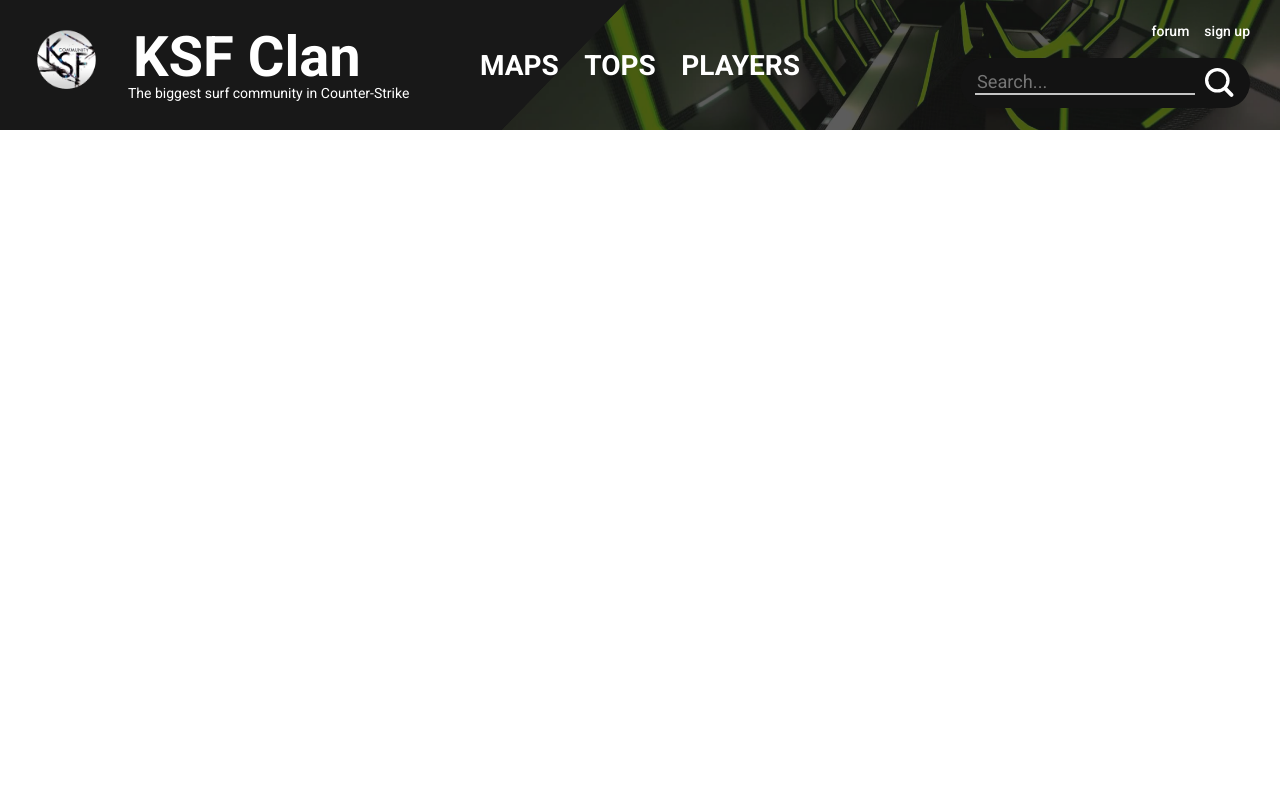
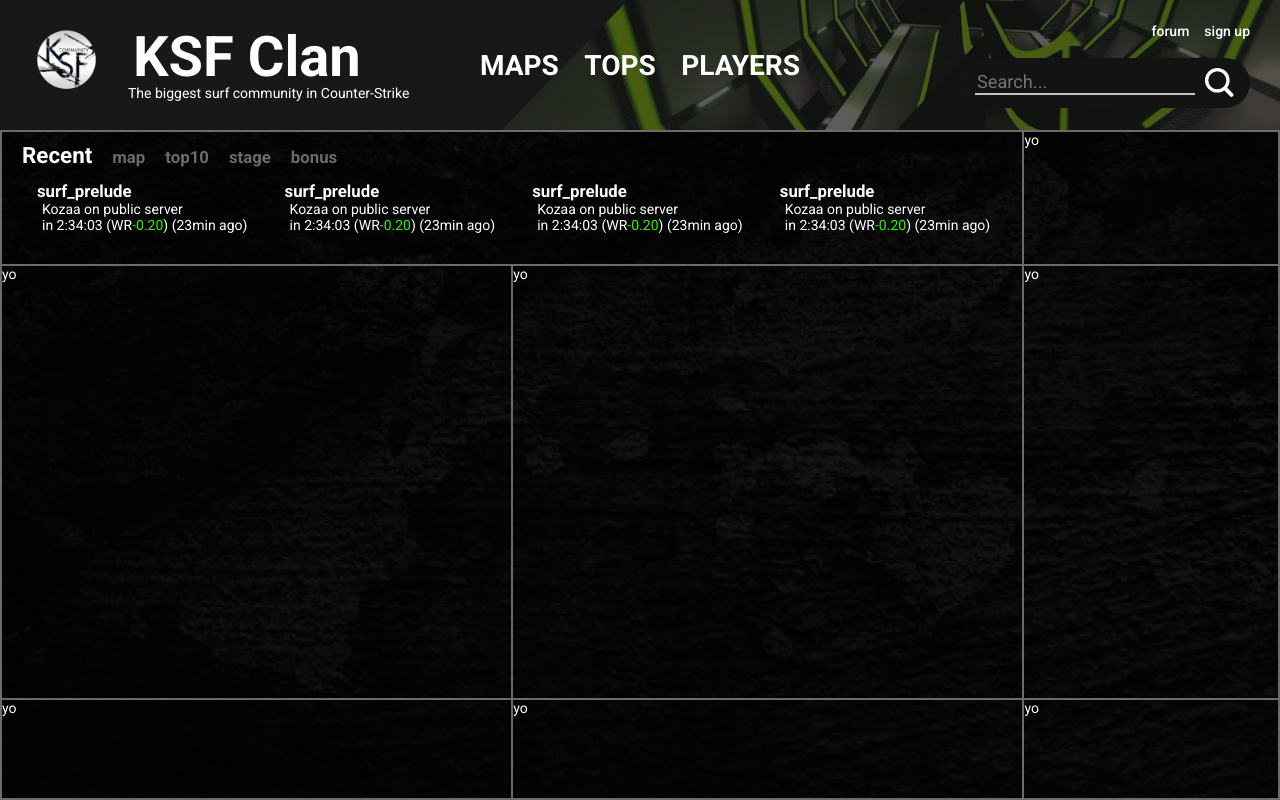
Before and after one commit to Kozaa/KSF-website, a Vue app: page / in a window 1280 px wide. Built offline with nearby package versions, Linux system fonts and the light colour scheme.

Commit message:
added Recent records block

```diff
--- a/public/index.html
+++ b/public/index.html
@@ -5,6 +5,7 @@
     <meta http-equiv="X-UA-Compatible" content="IE=edge" />
     <meta name="viewport" content="width=device-width,initial-scale=1.0" />
     <link rel="preconnect" href="https://fonts.gstatic.com" />
+    <link rel="icon" href="<%= BASE_URL %>favicon.png" />
     <link
       href="https://fonts.googleapis.com/css2?family=Roboto:wght@400;500;700&display=swap"
       rel="stylesheet"
--- a/src/App.vue
+++ b/src/App.vue
@@ -30,9 +30,13 @@
 
 body {
   margin: 0;
+  min-height: 100vh;
   font-family: "Roboto", sans-serif;
 
   color: white;
+  background-color: black;
+  background-image: url(./assets/images/mainBackground.png);
+  background-size: cover;
 
   display: flex;
   flex-direction: column;
@@ -41,6 +45,7 @@
 
   #app {
     min-width: 100%;
+    min-height: 100vh;
   }
 }
 
--- /dev/null
+++ b/src/components/Recent.vue
@@ -0,0 +1,53 @@
+<template>
+  <div>
+    <div>
+      <span class="title">Recent</span>
+      <SortOption v-for="(option, i) in options" :key="i" :text="option" />
+    </div>
+    <div class="msgFeed">
+      <RecentMsg
+        v-for="(msg, i) in data.recent.slice(0, 4)"
+        :key="i"
+        :msg="msg"
+      />
+    </div>
+  </div>
+</template>
+
+<script lang="ts">
+import RecentMsg from "./RecentMsg.vue";
+import SortOption from "./SortOption.vue";
+import data from "../assets/data/data";
+
+export default {
+  name: "Recent",
+  components: {
+    RecentMsg,
+    SortOption,
+  },
+  setup() {
+    console.log(data);
+    console.log("recent");
+
+    const options = ["map", "top10", "stage", "bonus"];
+
+    return { data, options };
+  },
+};
+</script>
+
+<style>
+.msgFeed {
+  width: auto;
+  min-width: 100%;
+  height: 70%;
+  display: flex;
+  align-items: center;
+  overflow: hidden;
+}
+
+.title {
+  font-size: 1.6rem;
+  font-weight: 700;
+}
+</style>
--- /dev/null
+++ b/src/components/RecentMsg.vue
@@ -0,0 +1,55 @@
+<template>
+  <div class="wrapper">
+    <div class="map">{{ msg.map }}</div>
+    <div class="text">{{ msg.name }} on {{ msg.server }} server</div>
+    <div class="subText">
+      in {{ msg.time }} (WR<span class="green">{{ msg.improvedBy }}</span
+      >) (23min ago)
+    </div>
+  </div>
+</template>
+
+<script lang="ts">
+import { defineComponent, PropType } from "vue";
+
+interface MsgType {
+  name: string;
+  map: string;
+  time: string;
+  improvedBy: string;
+  server: string;
+}
+
+export default defineComponent({
+  name: "RecentMsg",
+  props: {
+    msg: {
+      type: Object as PropType<MsgType>,
+      required: true,
+    },
+  },
+  setup() {
+    console.log("recentmsg");
+  },
+});
+</script>
+
+<style lang="scss">
+.wrapper {
+  /* white-space: nowrap; */
+  padding: 5px 20px;
+  width: 25%;
+
+  .map {
+    font-size: 1.2em;
+    font-weight: 700;
+    transform: translateX(-5px);
+  }
+
+  .subText {
+    .green {
+      color: #30f100;
+    }
+  }
+}
+</style>
--- /dev/null
+++ b/src/components/SortOption.vue
@@ -0,0 +1,21 @@
+<template>
+  <span class="option"> {{ text }}</span>
+</template>
+
+<script>
+export default {
+  name: "sortOption",
+  props: {
+    text: String,
+  },
+};
+</script>
+
+<style>
+.option {
+  color: #6b6b6b;
+  font-size: 1.2rem;
+  font-weight: 700;
+  margin-left: 20px;
+}
+</style>
--- a/src/store/index.ts
+++ b/src/store/index.ts
@@ -1,8 +1,10 @@
 import { createStore } from "vuex";
 
 export default createStore({
-  state: {},
+  state: {
+    recentSort: "map",
+  },
   mutations: {},
   actions: {},
-  modules: {}
+  modules: {},
 });
--- a/src/views/Home.vue
+++ b/src/views/Home.vue
@@ -1,11 +1,46 @@
 <template>
-  <div class="home"></div>
+  <main class="home">
+    <Recent class="gridItem recent" />
+    <div class="gridItem">yo</div>
+    <div class="gridItem">yo</div>
+    <div class="gridItem">yo</div>
+    <div class="gridItem">yo</div>
+    <div class="gridItem">yo</div>
+    <div class="gridItem">yo</div>
+    <div class="gridItem">yo</div>
+  </main>
 </template>
 
 <script lang="ts">
+import Recent from "../components/Recent.vue";
+
 export default {
   name: "Home",
+  components: {
+    Recent,
+  },
 };
 </script>
 
-<style lang="scss" scoped></style>
+<style lang="scss" scoped>
+.home {
+  width: 100%;
+  height: calc(100vh - 130px);
+  display: grid;
+  grid-template-columns: 40% 40% 20%;
+  grid-template-rows: 20% 65% 15%;
+  border: 1px solid #6b6b6b;
+}
+
+.gridItem {
+  width: 100%;
+  height: 100%;
+  border: 1px solid #6b6b6b;
+}
+
+.recent {
+  grid-column: 1/3;
+  padding: 10px;
+  padding-left: 20px;
+}
+</style>
```
Also changed, not shown: public/favicon.png (added), src/assets/images/mainBackground.png (added).
